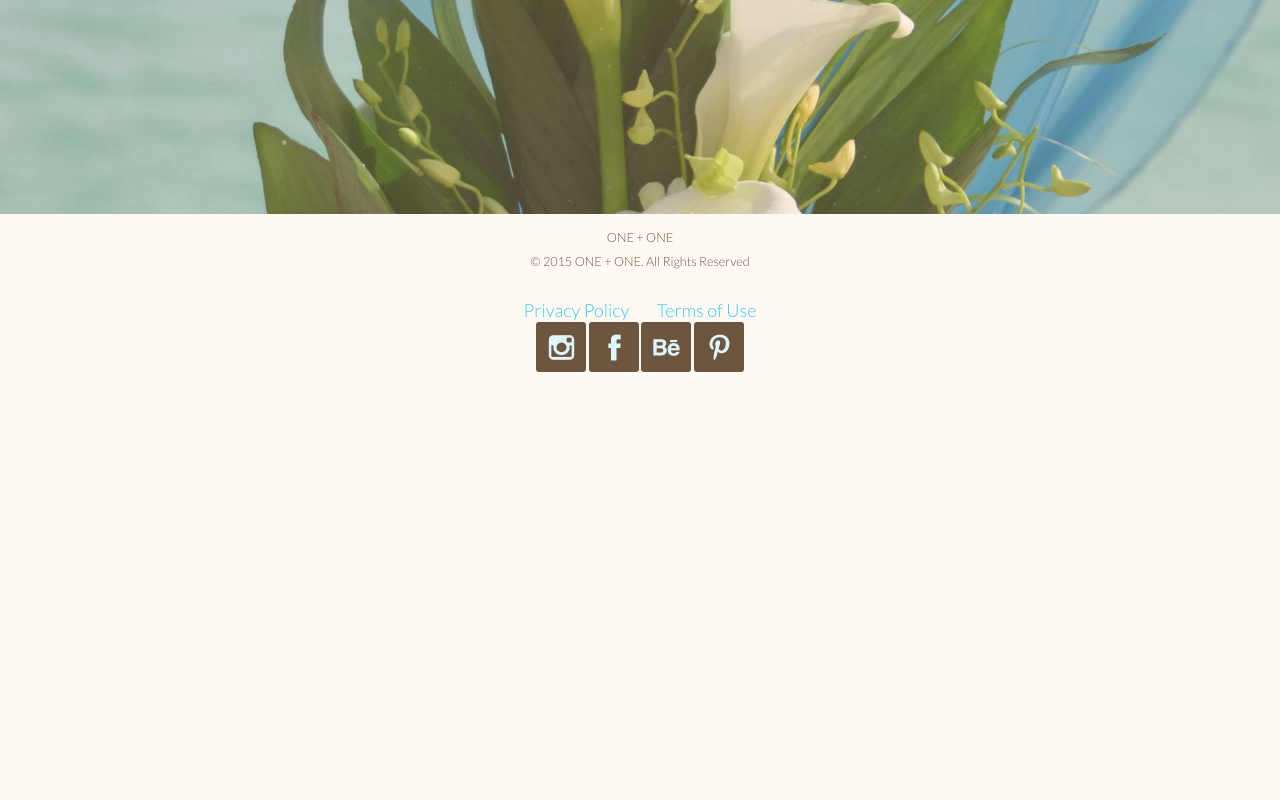
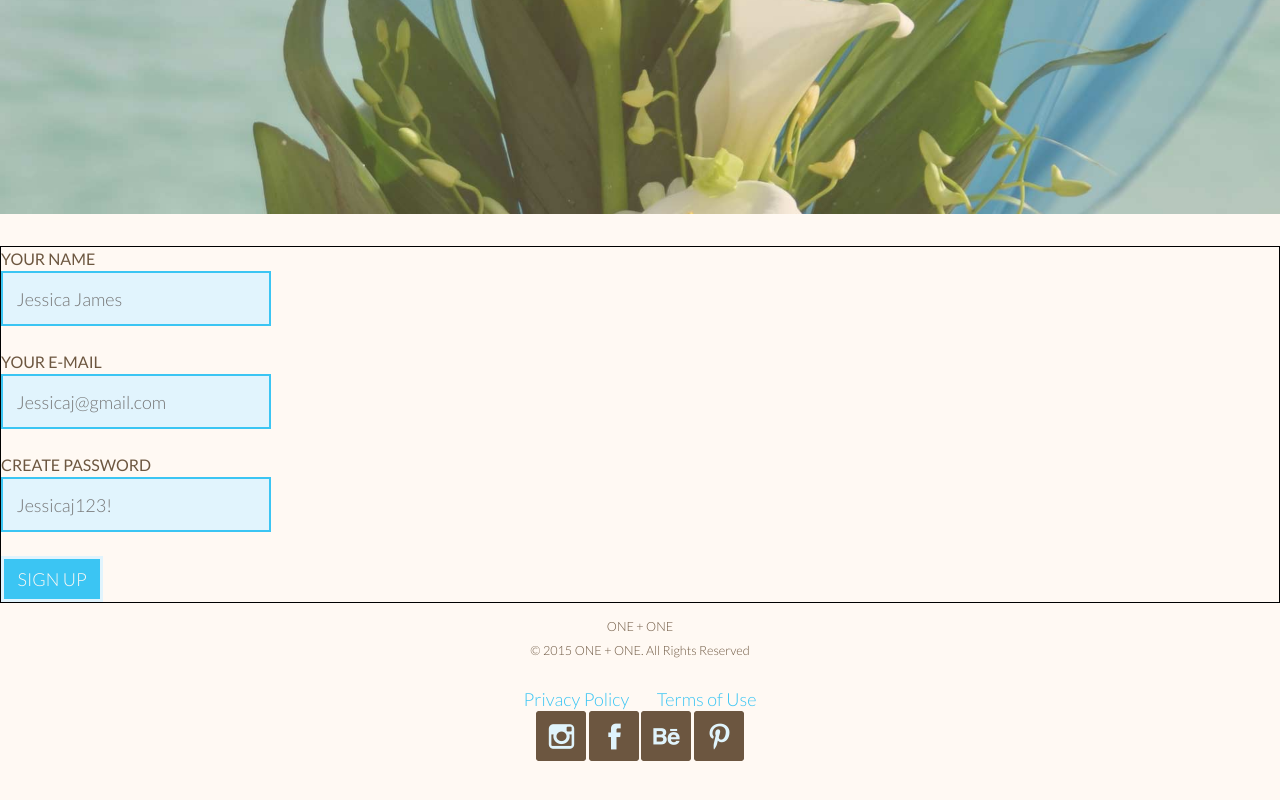
Before and after one commit to franchescamansour/dsn1675-saas-website, a plain HTML site: page signup.html in a window 1280 px wide. Shown: the part 588-1388 px from the top of the page. Before the commit the page ends 1004 px from the top, so only its background shows below. Drawn offline with Linux system fonts and the light colour scheme.

Commit message:
Form
created form and styled

```diff
--- a/css/main.css
+++ b/css/main.css
@@ -209,6 +209,65 @@ a:focus{
 
 /*---End of PRICING---*/
 
+/*---Signup---*/
+
+label{
+  display: block;
+  color: #6d5740;
+}
+
+form{
+  margin-top: 2rem;
+  border: 1px solid black;
+}
+
+form div{
+  margin-bottom: 1.5rem;
+}
+
+input,
+select{
+  width: 15em;
+  font-size: 1.125rem;
+}
+
+input{
+  border: 2px solid #3bc5f3;
+  background-color: #e1f4fd;
+  padding: .75em;
+}
+
+#name{
+  font-family: 'Lato', sans-serif;
+  font-weight: 300;
+  color: #3bc5f3;
+}
+
+#email{
+  font-family: 'Lato', sans-serif;
+  font-weight: 300;
+  color: #3bc5f3;
+}
+
+#password{
+  font-family: 'Lato', sans-serif;
+  font-weight: 300;
+  color: #3bc5f3;
+}
+
+button{
+  font-size: 1.125rem;
+  padding: 0.5em 0.75em;
+  background-color: #3bc5f3;
+  border: 3px solid #e1f4fd;
+  font-family: 'Lato', sans-serif;
+  font-weight: 300;
+  color: #fff9f3;
+  cursor: pointer;
+}
+
+/*---End of Signup---*/
+
 
 /*---PREFOOTER---*/
 .prefooter{
--- a/signup.html
+++ b/signup.html
@@ -36,6 +36,27 @@
 
   </div>
 
+  <form action="thanks.html" method="post">
+
+  <div>
+    <label for="name">YOUR NAME</label>
+    <input id="name" placeholder="Jessica James">
+  </div>
+
+  <div>
+    <label for="email">YOUR E-MAIL</label>
+    <input type="email" id="email" placeholder="Jessicaj@gmail.com">
+  </div>
+
+  <div>
+    <label for="password">CREATE PASSWORD</label>
+    <input type="password" id="password" placeholder="Jessicaj123!">
+  </div>
+
+    <button type="submit">SIGN UP</button>
+
+  </form>
+
 </main>
 
 
```
